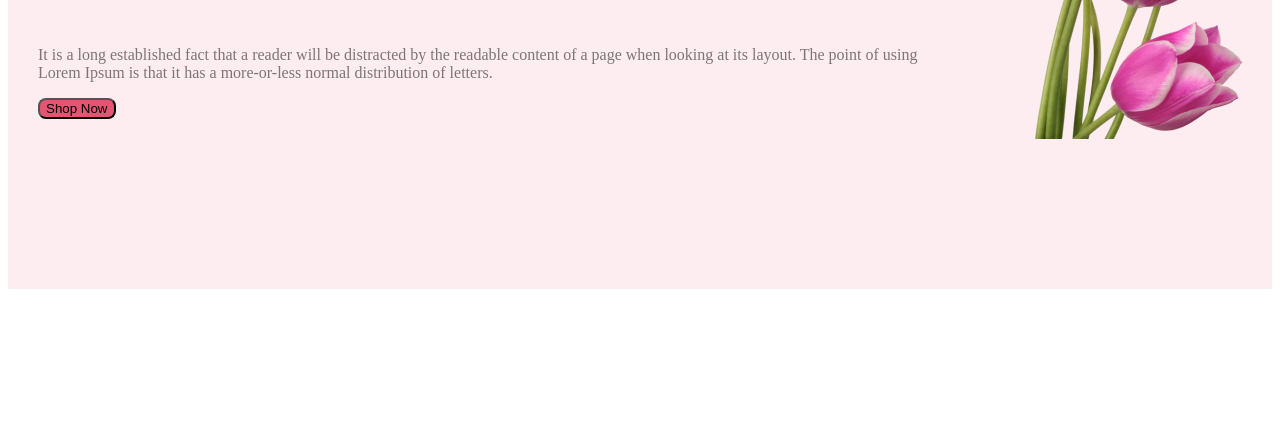
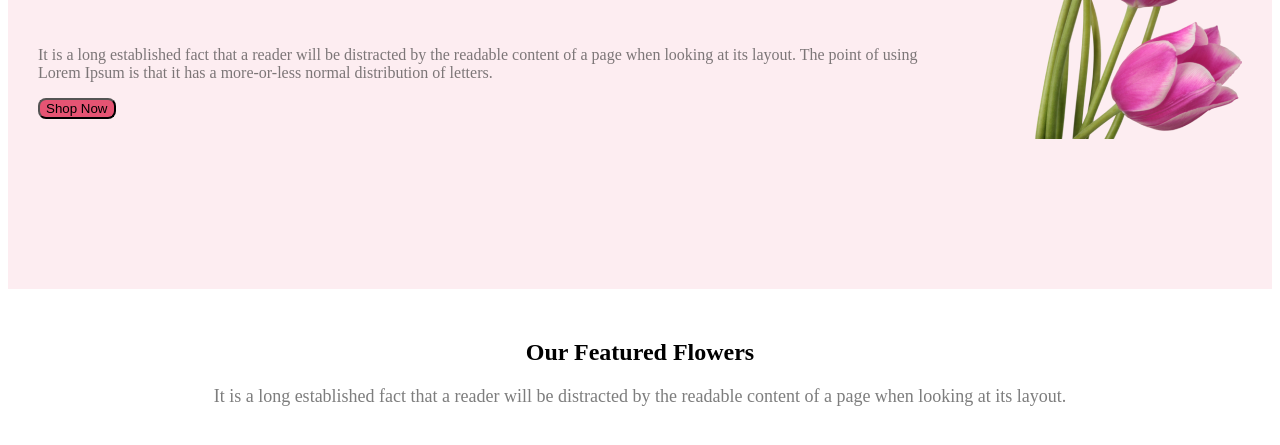
Before and after one commit to Ilhamul-islam/webdevlop-flower, a plain HTML site: page index.html in a window 1280 px wide. Shown: the part 327-772 px from the top of the page. Drawn offline with Linux system fonts and the light colour scheme.

Commit message:
about section created

```diff
--- a/index.html
+++ b/index.html
@@ -23,6 +23,13 @@
 
     <main>
 
+       <section class="about">
+        <h2 class="section-title">Our Featured Flowers</h2>
+        <p class="sectionpdes">It is a long established fact that a reader will be distracted by the readable content of a page when looking at its layout.</p>
+
+       </section>
+
+
     </main>
 
     <footer>
--- a/styles/flower.css
+++ b/styles/flower.css
@@ -33,3 +33,14 @@ font-weight: 700px;
 .para-desc{
     color: rgba(39, 39, 39, 0.60);
 }
+
+.about{
+    text-align: center;
+    margin-top: 50px;
+}
+
+.sectionpdes{
+    color: rgba(39, 39, 39, 0.60);
+    text-align: center;
+font-size: 18px;
+font-weight: 400;}
```
